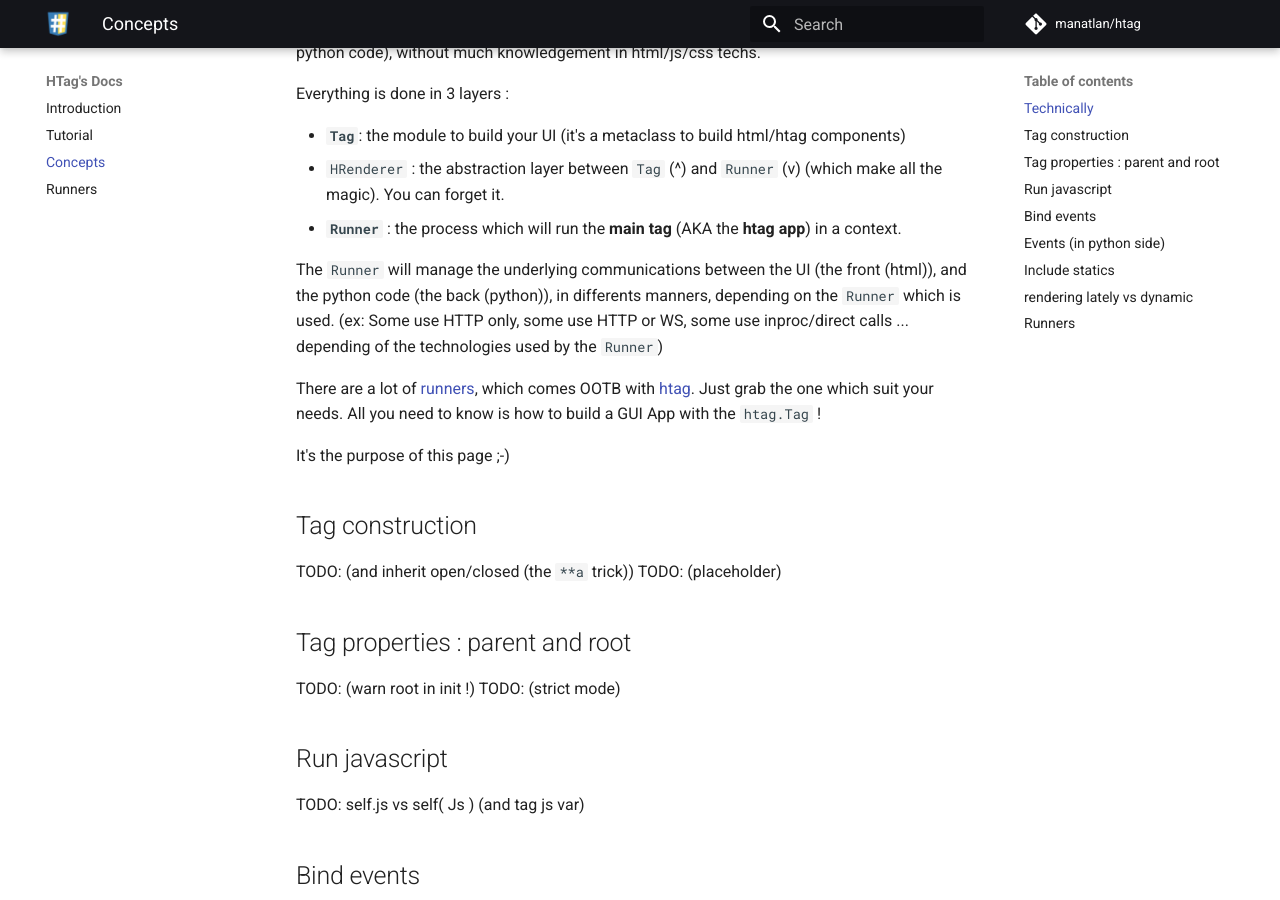
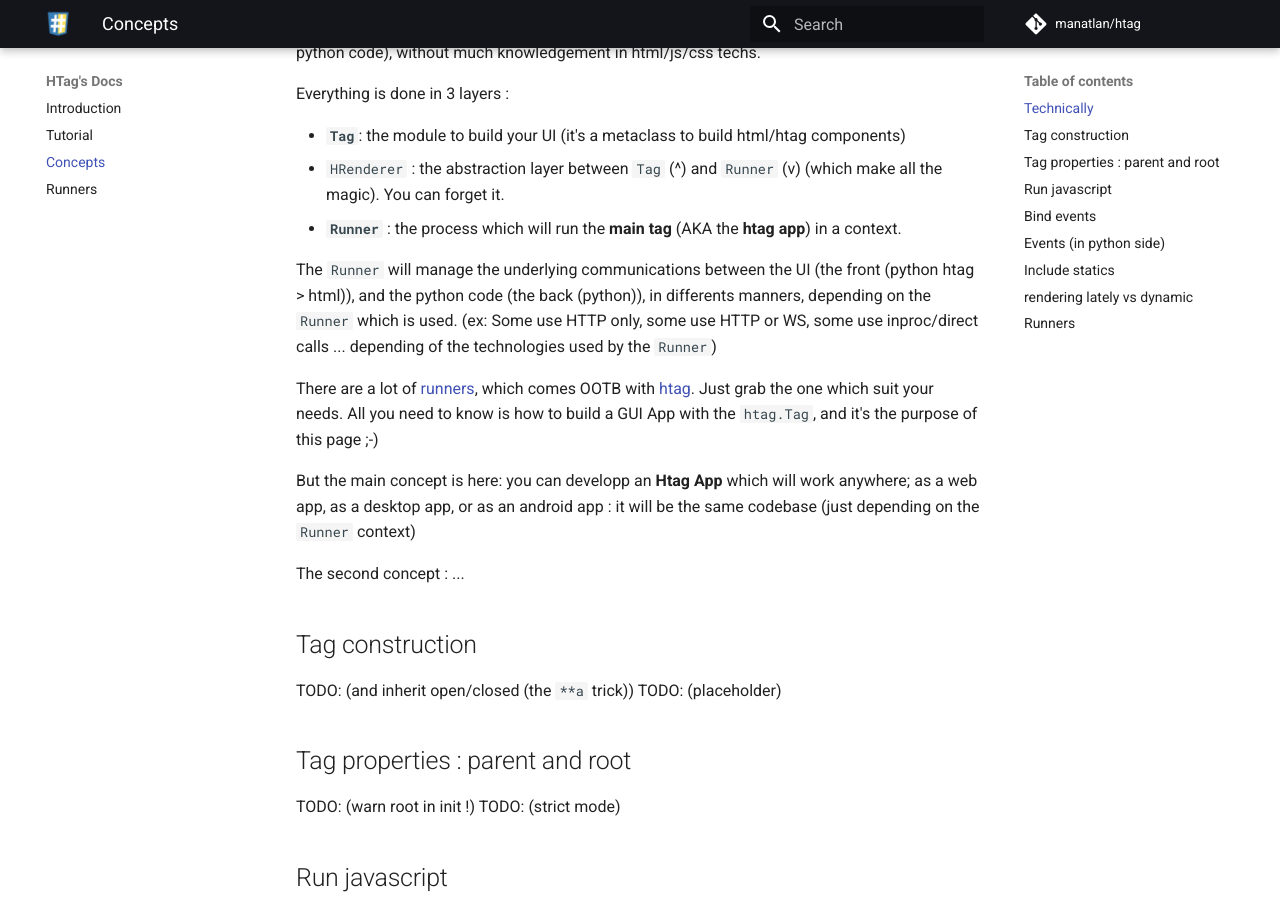
Before and after one commit to manatlan/htag, an MkDocs documentation site: the page built from docs/concepts.md, in a window 1280 px wide and 900 px high, scrolled down 375 px. Built offline with MkDocs 1.6.1 and Material for MkDocs 9.7.7, drawn with Linux system fonts in a browser that asks for light colours; comment, search, counter and statistics services are not loaded.

Commit message:
Update concepts.md

```diff
--- a/docs/concepts.md
+++ b/docs/concepts.md
@@ -15,12 +15,13 @@ Everything is done in 3 layers :
 * `HRenderer` : the abstraction layer between `Tag` (^) and `Runner` (v) (which make all the magic). You can forget it.
 * **`Runner`** : the process which will run the **main tag** (AKA the **htag app**) in a context.
 
-The `Runner` will manage the underlying communications between the UI (the front (html)), and the python code (the back (python)), in differents manners, depending on the `Runner` which is used. (ex: Some use HTTP only, some use HTTP or WS, some use inproc/direct calls ... depending of the technologies used by the `Runner`)
+The `Runner` will manage the underlying communications between the UI (the front (python htag > html)), and the python code (the back (python)), in differents manners, depending on the `Runner` which is used. (ex: Some use HTTP only, some use HTTP or WS, some use inproc/direct calls ... depending of the technologies used by the `Runner`)
 
-There are a lot of [runners](../runners), which comes OOTB with [htag](https://pypi.org/project/htag/). Just grab the one which suit your needs. All you need to know is how to build a GUI App with the `htag.Tag` !
+There are a lot of [runners](../runners), which comes OOTB with [htag](https://pypi.org/project/htag/). Just grab the one which suit your needs. All you need to know is how to build a GUI App with the `htag.Tag`, and it's the purpose of this page ;-)
 
-It's the purpose of this page ;-)
+But the main concept is here: you can developp an **Htag App** which will work anywhere; as a web app, as a desktop app, or as an android app : it will be the same codebase (just depending on the `Runner` context)
 
+The second concept : ...
 
 ## Tag construction
 TODO: (and inherit open/closed (the `**a` trick))
```
